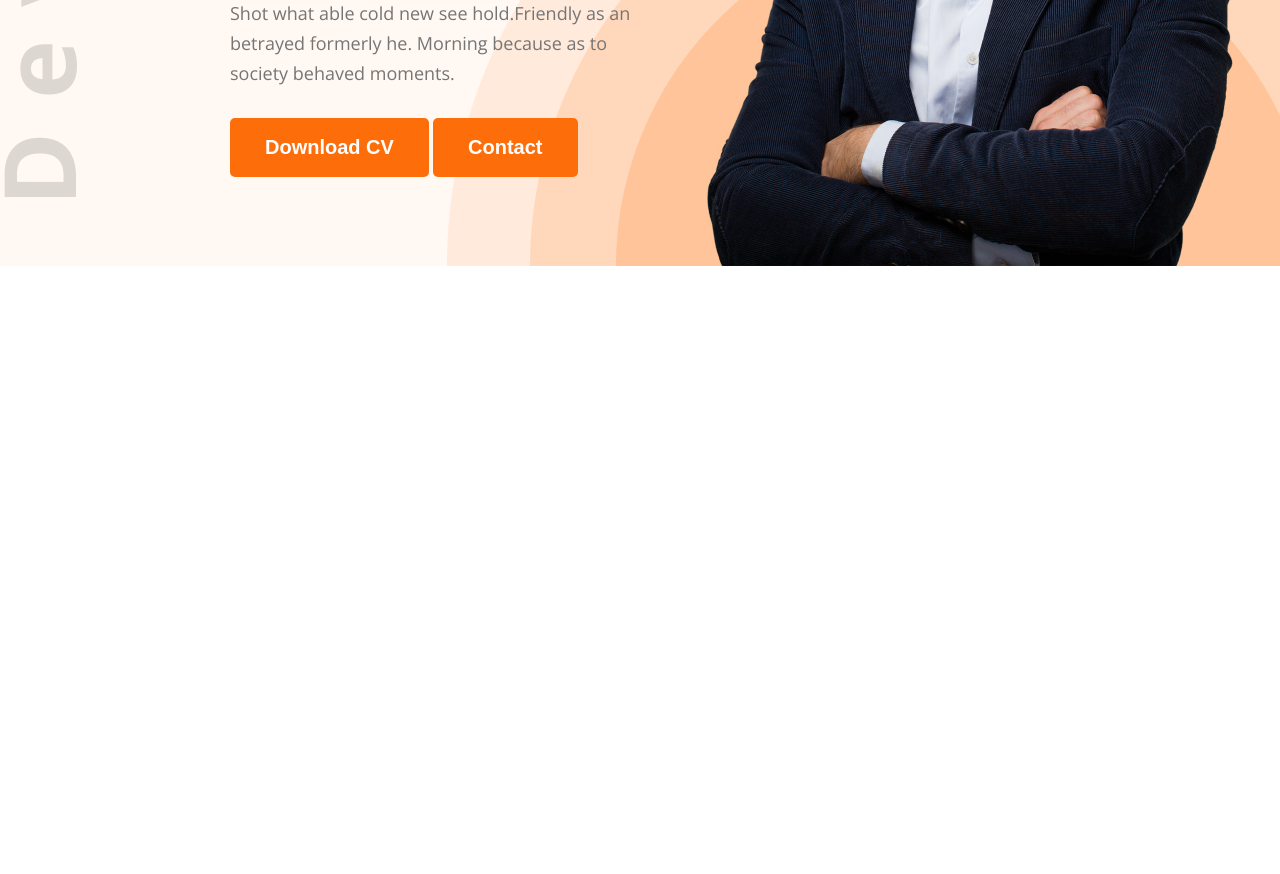
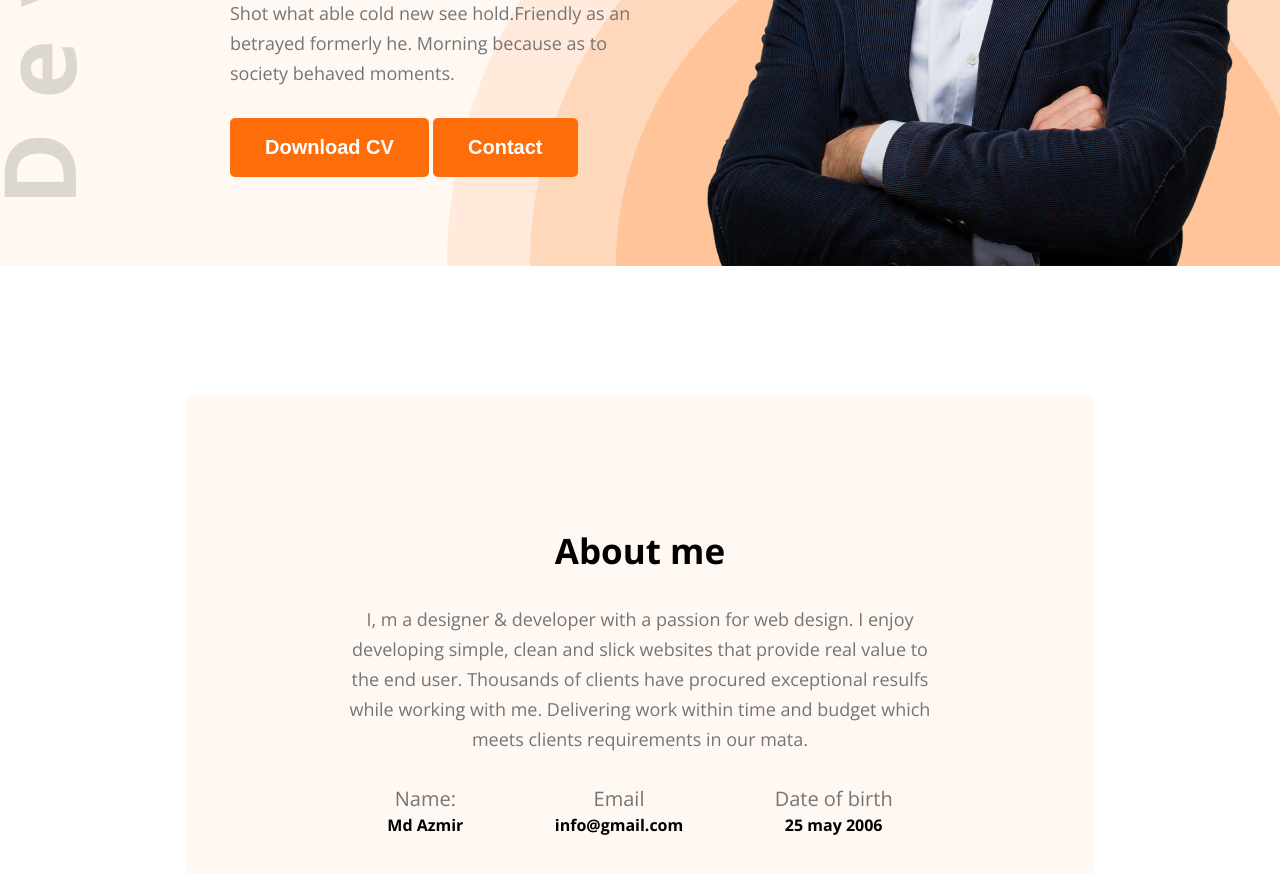
Before and after one commit to azmir9/my-first-website, a plain HTML site: page index.html in a window 1280 px wide. Shown: the part 566-1440 px from the top of the page. Before the commit the page ends 832 px from the top, so only its background shows below. Drawn offline with nearby package versions, Linux system fonts and the light colour scheme.

Commit message:
project initiated with all the resouces

```diff
--- a/index.html
+++ b/index.html
@@ -39,5 +39,28 @@
                 <img src="images/hardy.png" alt="">
         </section>
     </header>
+
+    <section id="about">
+        <div class="about-container">
+            <div class="section-heading">
+                <h2>About me</h2>
+                <p>I, m a designer & developer with a passion for web design. I enjoy developing simple, clean and slick websites that provide real value to the end user. Thousands of clients have procured exceptional resulfs while working with me. Delivering work within time and budget which meets clients requirements in our mata.</p>
+            </div>
+            <div class="about-info">
+                <div class="info-card">
+                    <p>Name:</p>
+                    <h4>Md Azmir</h4>
+                </div>
+                <div class="info-card">
+                    <p>Email</p>
+                    <h4>info@gmail.com</h4>
+                </div>
+                <div class="info-card">
+                    <p>Date of birth</p>
+                    <h4>25 may 2006</h4>
+                </div>
+            </div>
+        </div>
+    </section>
 </body>
 </html>
--- a/styles/portfolio.css
+++ b/styles/portfolio.css
@@ -29,7 +29,21 @@ font-weight: 900;
     color: white;
     cursor: pointer;
 }
+.section-heading{
+    max-width: 827px;
+    text-align: center;
+}
+.section-heading h2{
+    font-size: 35px;
+    margin-bottom: 30px;
+}
+.section-heading p{
+    font-size: 18px;
+    margin-bottom: 30px;
+    line-height: 30px;
+    color: #757575;
 
+}
 header{
     background-color: #FFF8F3;
     background: url(../images/developer.png) ,url(../images/header_bg.png),#FFF8F3;
@@ -93,3 +107,30 @@ nav .menu a{
     max-width: 585px;
     vertical-align: middle;
 }
+
+
+#about{
+    padding-top: 130px;
+}
+#about .about-container{
+    width: 71%;
+    max-width: 1140px;
+    margin: 0 auto;
+    text-align: center;
+    background-color: #FFF8F3;
+    padding: 131px 156px;
+}
+
+#about .about-container .about-info{
+    display: flex;
+    justify-content: space-around;
+}
+.about-info .info-card p{
+    font-size: 20px;
+    color: #757575;
+    line-height: 30px;
+
+}
+about-info .info-card h4{
+    font-size: 20px;
+}
```
